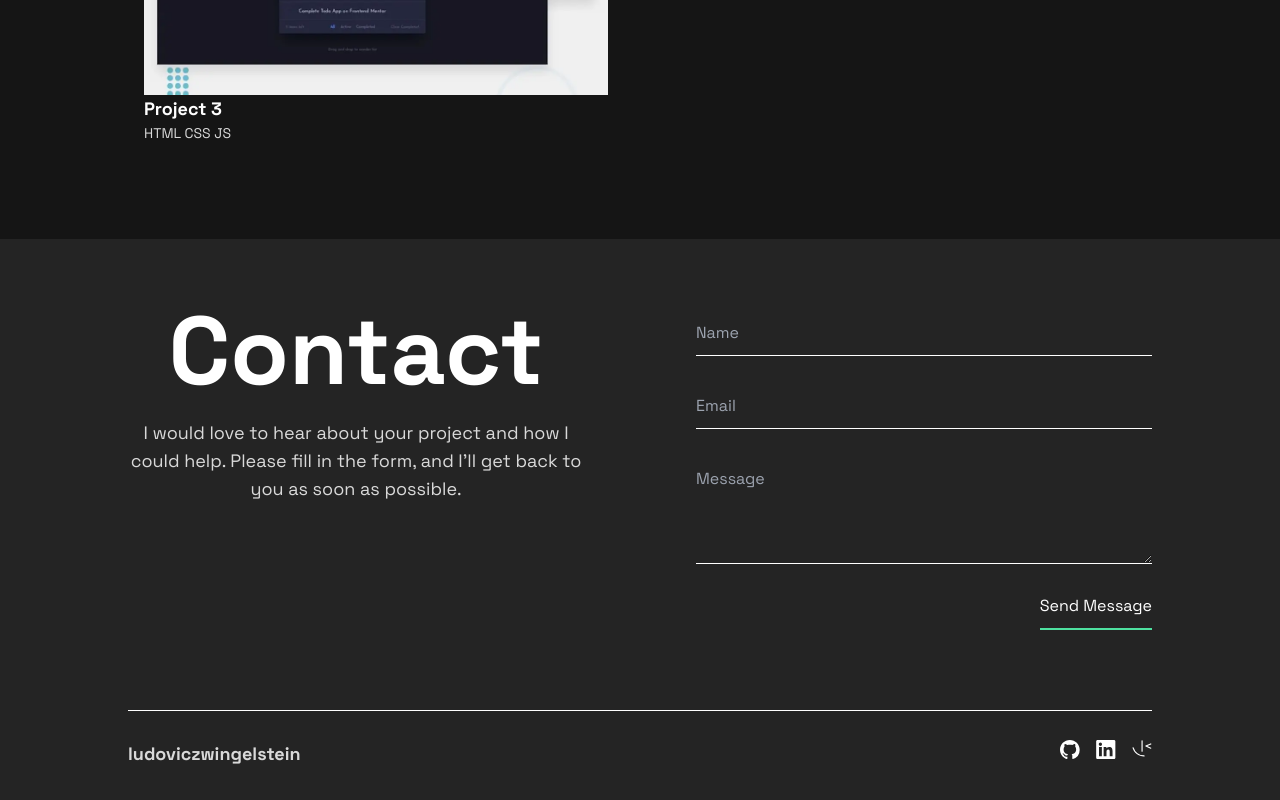
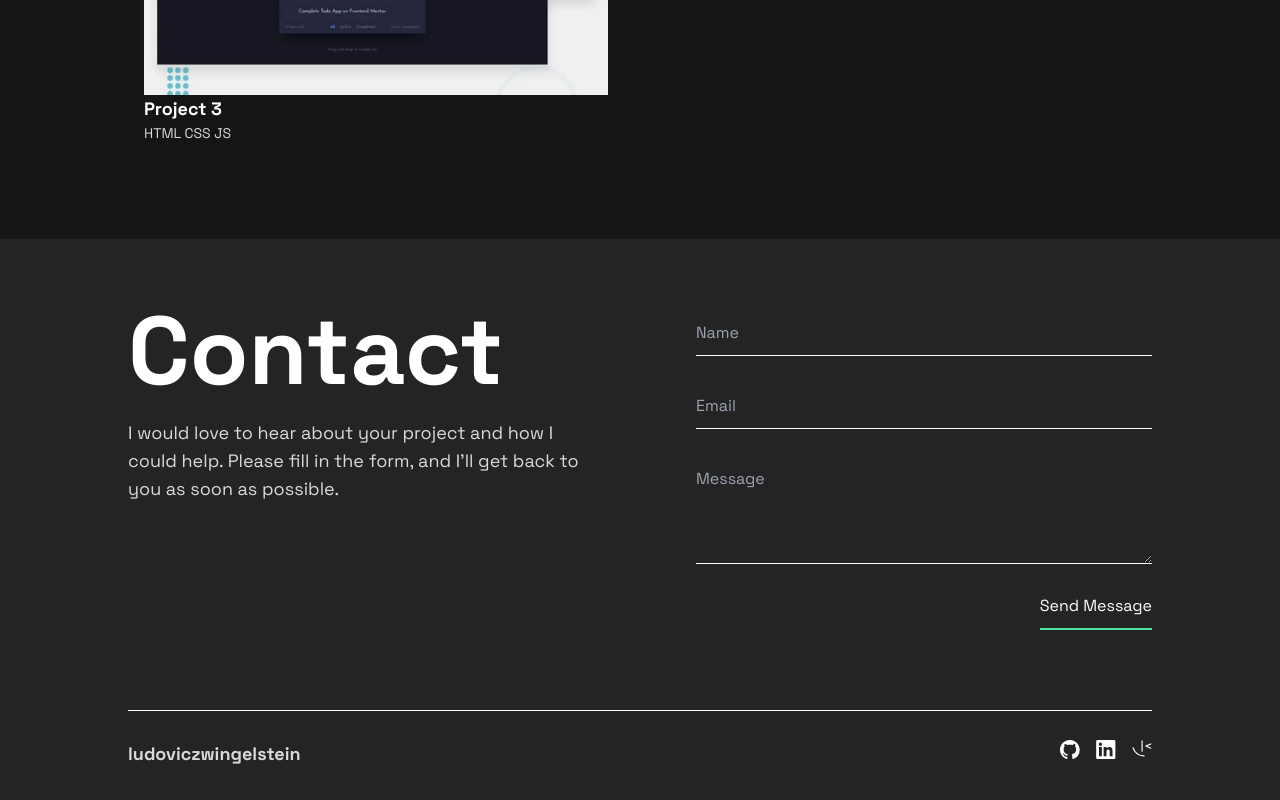
Before and after one commit to lzwingelstein/portfolio, a Next.js app: page / in a window 1280 px wide. Shown: the part 2155-2955 px from the top of the page. Built offline with nearby package versions, Linux system fonts and the light colour scheme.

Commit message:
[feat] Justify start contact text

```diff
--- a/src/components/ContactForm/index.tsx
+++ b/src/components/ContactForm/index.tsx
@@ -75,7 +75,7 @@ export default function ContactForm() {
   return (
     <>
       <div id="contact" className="grid md:grid-cols-2 gap-x-28">
-        <div>
+        <div className="md:text-start">
           <h1>Contact</h1>
           <p className="pb-5"></p>
           <p>
```
